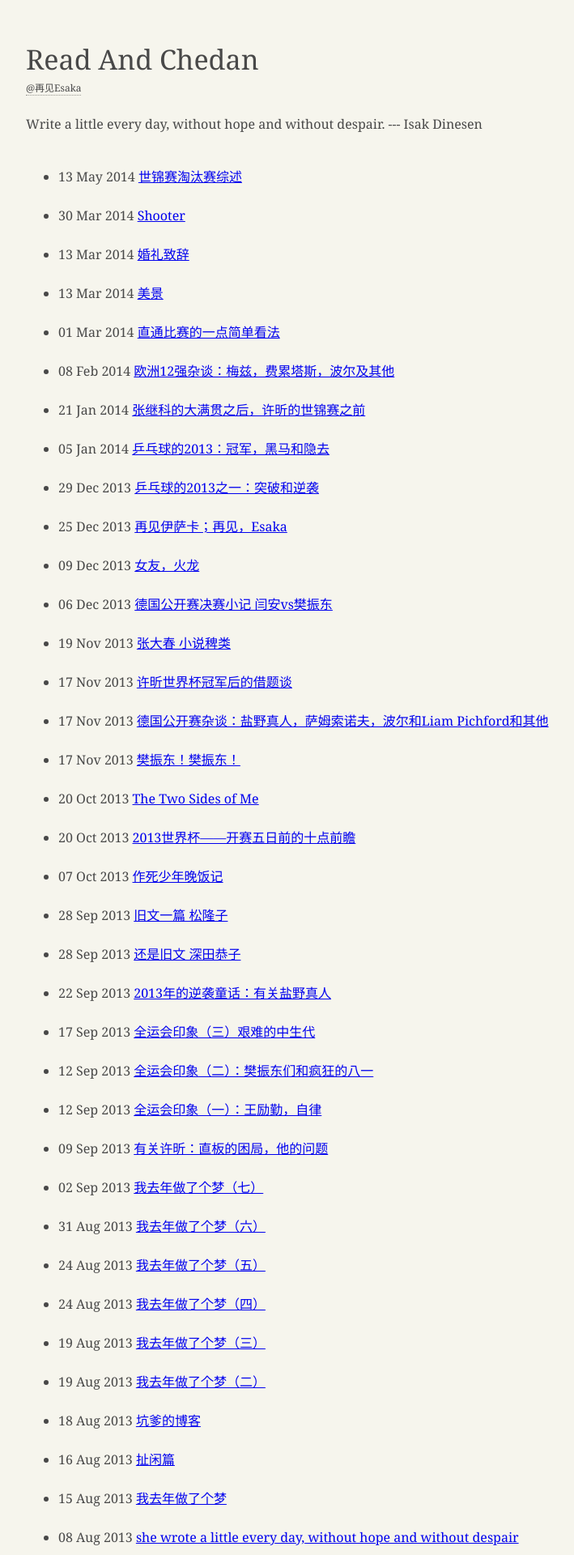
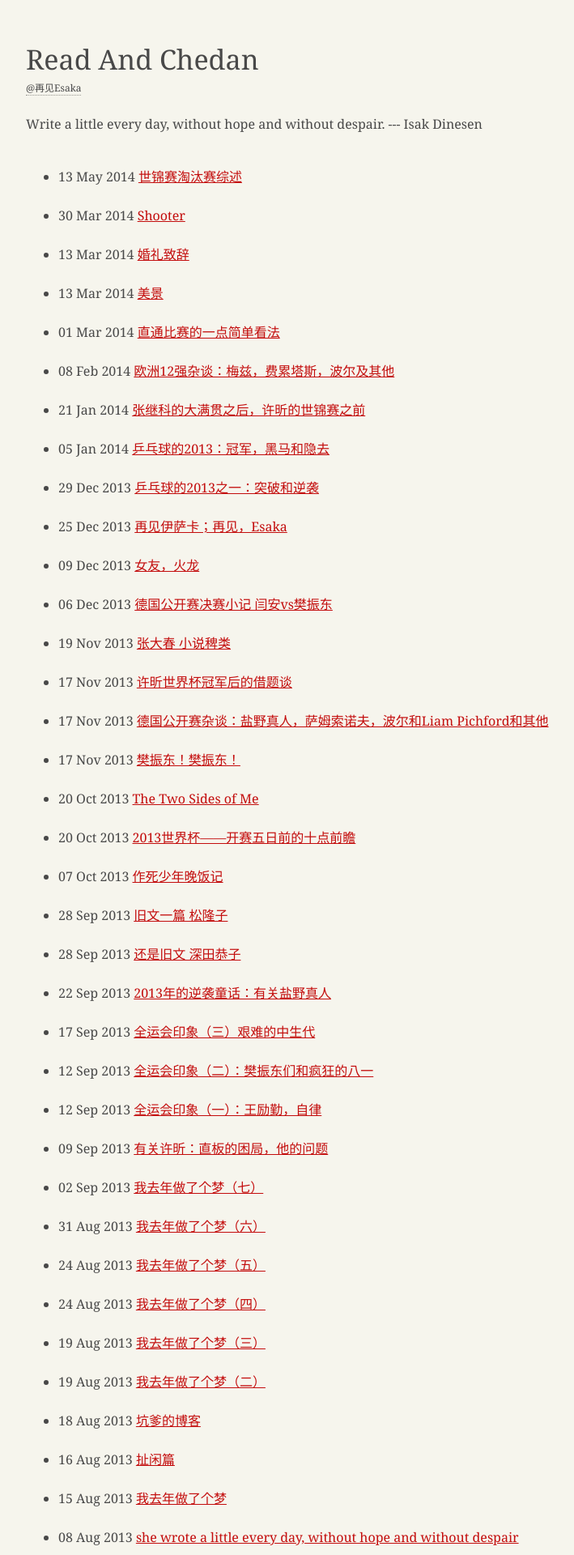
Before and after one commit to readandchedan/readandchedan.github.io, a Jekyll site: the page built from index.html, in a window 1280 px wide. Shown: the top 1920 px of the page at 81% size, without its empty margins (270-979 px from the left). Built offline with Jekyll 4.4.1, drawn with Linux system fonts in a browser that asks for light colours.

Commit message:
Update default.html

```diff
--- a/_layouts/default.html
+++ b/_layouts/default.html
@@ -32,6 +32,15 @@ header a {
 header a:visited {
   color: #484848;
 }
+
+a {
+  color:  #C30C0C;
+}
+
+a:visited {
+  color: gray;
+}
+
 
 body.post header p {
   font-size: 12px;
```
